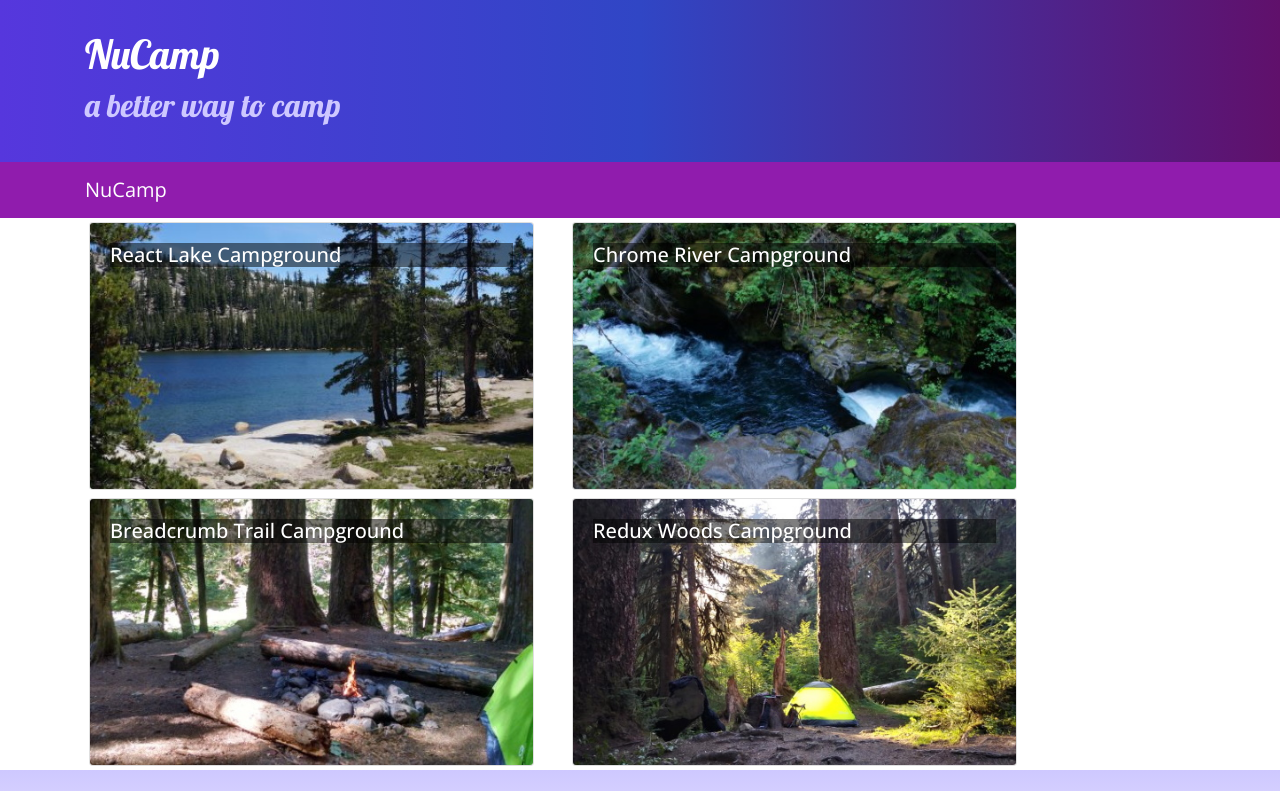
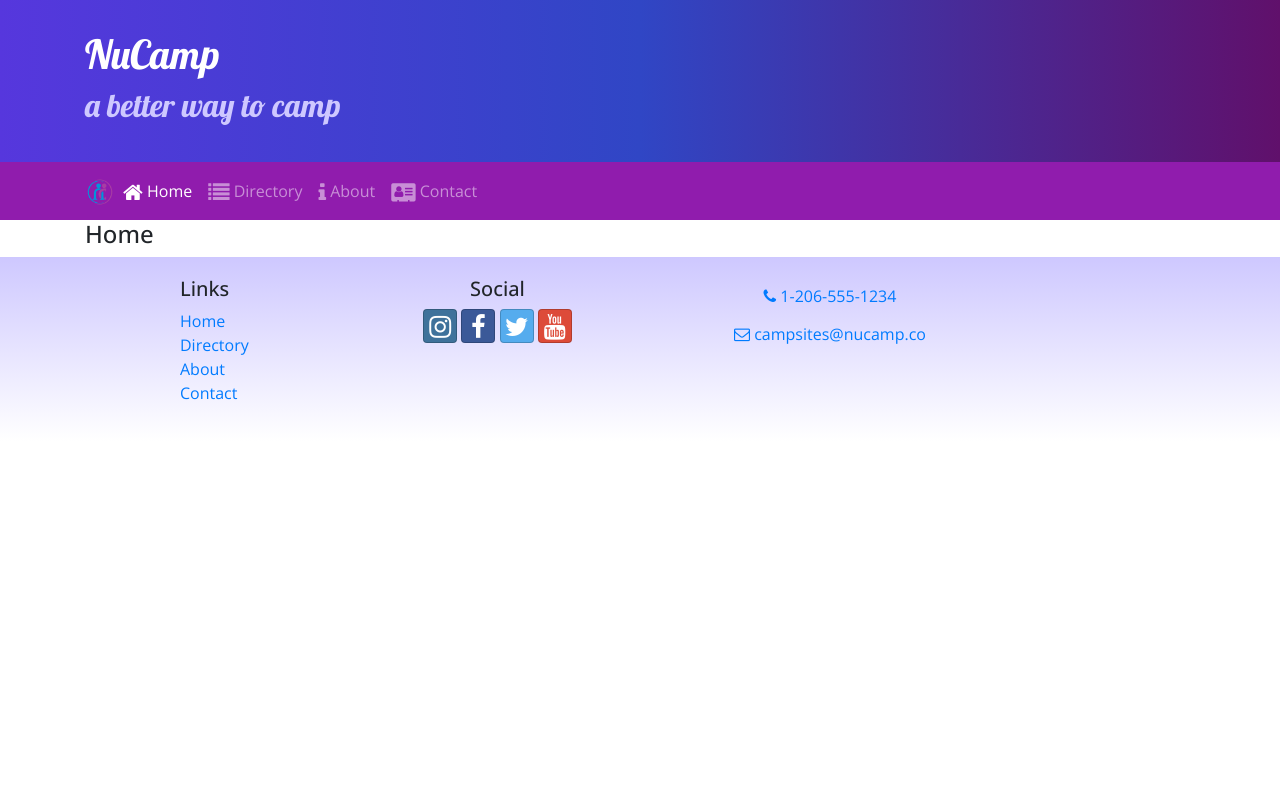
Before and after one commit to fms294/react, a React (Create React App) app: page /home in a window 1280 px wide. Shown: the top 791 px of the page. Built offline with nearby package versions, Linux system fonts and the light colour scheme.

Commit message:
React Router

```diff
--- a/package.json
+++ b/package.json
@@ -11,6 +11,7 @@
     "font-awesome": "^4.7.0",
     "react": "^16.13.1",
     "react-dom": "^16.13.1",
+    "react-router-dom": "^4.2.2",
     "react-scripts": "3.4.1",
     "reactstrap": "^5.0.0",
     "typeface-lobster": "0.0.72",
--- a/src/App.js
+++ b/src/App.js
@@ -1,14 +1,17 @@
 import React, {Component} from 'react';
 import Main from './components/MainComponent';
+import {BrowserRouter} from 'react-router-dom';
 import './App.css';
 
 
 class App extends Component{
     render(){
       return(
-        <div className="App">
-          <Main />
-        </div>
+        <BrowserRouter>
+          <div className="App">
+            <Main />
+          </div>
+        </BrowserRouter>
       );
     }
 }
--- a/src/components/DirectoryComponent.js
+++ b/src/components/DirectoryComponent.js
@@ -1,18 +1,22 @@
 import React, { Component } from 'react';
 import { Card, CardImg, CardImgOverlay, CardTitle } from 'reactstrap';
 
+function RenderDirectoryItem({campsite}){
+    return (
+        <Card>
+            <CardImg width="100%" src={campsite.image} alt ={campsite.name} />
+            <CardImgOverlay>
+                 <CardTitle>{campsite.name}</CardTitle>
+            </CardImgOverlay>
+        </Card>
+    );
+}
 
-class Directory extends Component {
-    render() {
-        const directory = this.props.campsites.map(campsite => {
+function Directory(props){
+        const directory = props.campsites.map(campsite => {
             return (
                 <div key={campsite.id} className="col-md-5 m-1">
-                    <Card onClick={() => this.props.onClick(campsite.id)}>
-                        <CardImg width="100%" src={campsite.image} alt ={campsite.name} />
-                        <CardImgOverlay>
-                            <CardTitle>{campsite.name}</CardTitle>
-                        </CardImgOverlay>
-                    </Card>
+                    <RenderDirectoryItem campsite={campsite} />
                 </div>
             );
         });
@@ -26,9 +30,9 @@ class Directory extends Component {
                 </div>
             </div>
         );
-    }
 }
 
 
 
+
 export default Directory;
--- a/src/components/FooterComponent.js
+++ b/src/components/FooterComponent.js
@@ -1,4 +1,5 @@
 import React from 'react';
+import { Link } from 'react-router-dom';
 
 function Footer(props) {
     return (
@@ -8,10 +9,10 @@ function Footer(props) {
                     <div className="col-4 col-sm-2 offset-1">
                         <h5>Links</h5>
                         <ul className="list-unstyled">
-                            <li><a href="#">Home</a></li>
-                            <li><a href="#">About</a></li>
-                            <li><a href="#">Directory</a></li>
-                            <li><a href="#">Contact</a></li>
+                            <li><Link to='/home'>Home</Link></li>
+                            <li><Link to='/directory'>Directory</Link></li>
+                            <li><Link to='/aboutus'>About</Link></li>
+                            <li><Link to='/contactus'>Contact</Link></li>
                         </ul>
                     </div>
                     <div className="col-6 col-sm-3 text-center">
--- a/src/components/HeaderComponent.js
+++ b/src/components/HeaderComponent.js
@@ -1,7 +1,20 @@
 import React, { Component } from 'react';
-import {Navbar, NavbarBrand, Jumbotron} from 'reactstrap';
-
+import { Nav, Navbar, NavbarBrand, NavbarToggler, Collapse, NavItem,  Jumbotron} from 'reactstrap';
+// import { Navlink } from 'react-router-dom';
+import { NavLink } from 'react-router-dom';
 class Header extends Component{
+    constructor(props){
+        super(props);
+        this.toggleNav = this.toggleNav.bind(this);
+        this.state ={
+            isNavOpen : false
+        };
+    }
+    toggleNav(){
+        this.setState({
+            isNavOpen: !this.state.isNavOpen
+        });
+    }
     render(){
         return(
             <React.Fragment>
@@ -16,9 +29,34 @@ class Header extends Component{
                         </div>
                     </div>
                 </Jumbotron>
-                <Navbar dark sticky="top">
+                <Navbar dark sticky="top" expand="md">
                     <div className="container">
-                        <NavbarBrand href="/">NuCamp</NavbarBrand>
+                        <NavbarBrand className="mr-auto" href="/"><img src="/assets/images/logo.png" height="30" width="30" alt="Nucamp Logo" /></NavbarBrand>
+                        <NavbarToggler onClick={this.toggleNav} />
+                        <Collapse isOpen={this.state.isNavOpen}  navbar>
+                            <Nav navbar>
+                                <NavItem>
+                                    <NavLink className="nav-link" to="/home">
+                                        <i className="fa fa-home fa-lg" /> Home
+                                    </NavLink>
+                                </NavItem>
+                                <NavItem>
+                                    <NavLink className="nav-link" to="/directory">
+                                        <i className="fa fa-list fa-lg" /> Directory
+                                    </NavLink>
+                                </NavItem>
+                                <NavItem>
+                                    <NavLink className="nav-link" to="/aboutus">
+                                        <i className="fa fa-info fa-lg" /> About
+                                    </NavLink>
+                                </NavItem>
+                                <NavItem>
+                                    <NavLink className="nav-link" to="/contactus">
+                                        <i className="fa fa-address-card fa-lg" /> Contact
+                                    </NavLink>
+                                </NavItem>
+                            </Nav>
+                        </Collapse>
                     </div>
                 </Navbar>
            </React.Fragment>
--- /dev/null
+++ b/src/components/HomeComponent.js
@@ -0,0 +1,11 @@
+import React from 'react';
+
+function Home(props){
+    return(
+        <div className="container">
+                <h4>Home</h4>
+        </div>
+    );
+}
+
+export default Home;
--- a/src/components/MainComponent.js
+++ b/src/components/MainComponent.js
@@ -3,27 +3,33 @@ import Directory from './DirectoryComponent';
 import CampsiteInfo from './CampsiteInfoComponent';
 import Header from './HeaderComponent';
 import Footer from './FooterComponent';
+import Home from './HomeComponent';
+import {Switch, Route, Redirect} from 'react-router-dom';
 import { CAMPSITES } from '../shared/campsites';
 
 class Main extends Component {
     constructor(props) {
         super(props);
         this.state = {
-            campsites: CAMPSITES,
-            selectedCampsite: null
+            campsites: CAMPSITES
+
         };
     }
 
-    onCampsiteSelect(campsiteId) {
-        this.setState({selectedCampsite: campsiteId});
-    }
-
     render() {
+        const HomePage = () =>{
+            return (
+                <Home />
+            )
+        }
         return (
             <div>
                 <Header />
-                <Directory campsites={this.state.campsites} onClick={campsiteId => this.onCampsiteSelect(campsiteId)}/>
-                <CampsiteInfo campsite={this.state.campsites.filter(campsite => campsite.id === this.state.selectedCampsite)[0]} />
+                <Switch>
+                     < Route path='/home' component={HomePage} />
+                     < Route exact path='/directory' render={() => <Directory campsites={this.state.campsites} />} />
+                     < Redirect to='/home' />
+                </Switch>
                 <Footer />
 
             </div>
```
Also changed, not shown: 1 other file (tests, documents, lock files or other folders).
